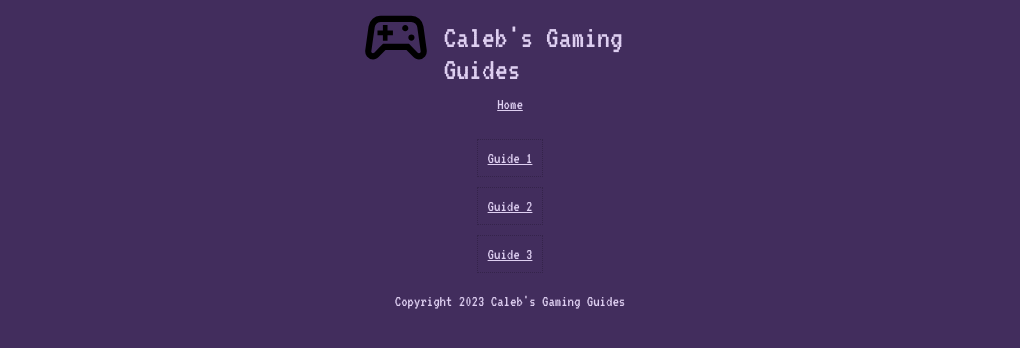
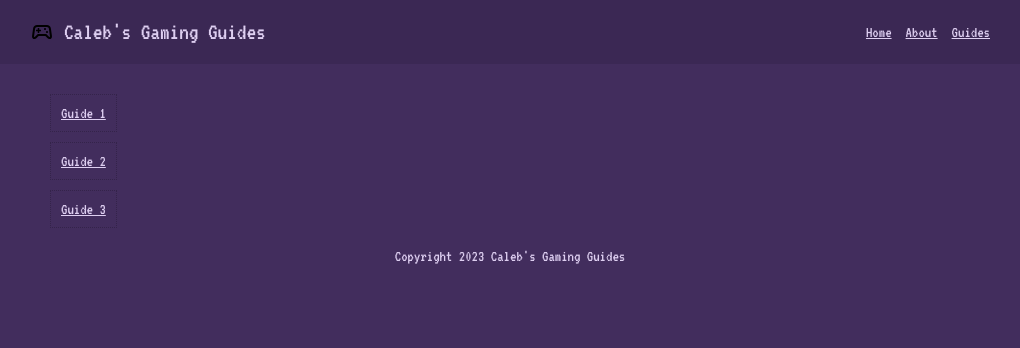
Before and after one commit to calebscode/svelte-tutorial, a SvelteKit app: page /guides in a window 1280 px wide. Shown: the top 348 px of the page, without its empty margins (130-1150 px from the left). Built offline with nearby package versions, Linux system fonts and the light colour scheme.

Commit message:
lesson #7 - nested layouts

```diff
--- a/src/routes/+layout.svelte
+++ b/src/routes/(app)/+layout.svelte
@@ -1,5 +1,5 @@
 <script>
-  import '../styles/global.css'
+  import '../../styles/global.css'
   import Title from '$lib/title.svelte'
 </script>
 
@@ -7,7 +7,7 @@
   <Title title="Caleb's Gaming Guides"/>
 </header>
 <main>
-  <slot><!-- optional fallback --></slot>
+  <slot />
 </main>
 <footer>
   <p>Copyright 2023 Caleb's Gaming Guides</p>
--- /dev/null
+++ b/src/routes/(guides)/+layout.svelte
@@ -0,0 +1,56 @@
+<script>
+  import '../../styles/global.css'
+  import Title from '$lib/title.svelte'
+</script>
+
+<header>
+  <nav>
+    <Title title="Caleb's Gaming Guides"/>
+    <div class="links">
+      <a href="/">Home</a>
+      <a href="/about">About</a>
+      <a href="/guides">Guides</a>
+    </div>
+  </nav>
+</header>
+
+<main>
+  <slot />
+</main>
+
+<footer>
+  <p>Copyright 2023 Caleb's Gaming Guides</p>
+</footer>
+
+<style>
+  header {
+    padding: 0 10px;
+    text-align: center;
+    background: rgba(0, 0, 0, 0.1);
+  }
+
+  nav {
+    display: flex;
+    align-items: center;
+    max-width: 960px;
+    margin: 0 auto;
+  }
+
+  main {
+    max-width: 960px;
+    margin: 20px auto;
+  }
+
+  footer {
+    text-align: center;
+  }
+
+  .links {
+    margin-left: auto;
+  }
+
+  a {
+   margin-left: 10px;
+  }
+
+</style>
--- a/src/routes/guides/+page.svelte
+++ b/src/routes/(guides)/guides/+page.svelte
@@ -3,7 +3,6 @@
 
 
 <div class="guides">
-  <a class="home" href='/'>Home</a>
   <ul>
     <li><a href='/'>Guide 1</a></li>
     <li><a href='/'>Guide 2</a></li>
@@ -13,13 +12,9 @@
 
 <style>
   .guides {
-    text-align: center;
+    padding-left: 20px;
     display: block;
     margin: 20px auto;
-  }
-
-  h2 {
-    text-align: center;
   }
 
   ul {
--- /dev/null
+++ b/src/routes/(guides)/guides/hello/+page.svelte
@@ -0,0 +1 @@
+<h1>Hello!</h1>
```
Also changed, not shown: src/routes/(app)/+page.svelte (renamed from src/routes/+page.svelte), src/routes/(app)/about/+page.svelte (renamed from src/routes/about/+page.svelte).
